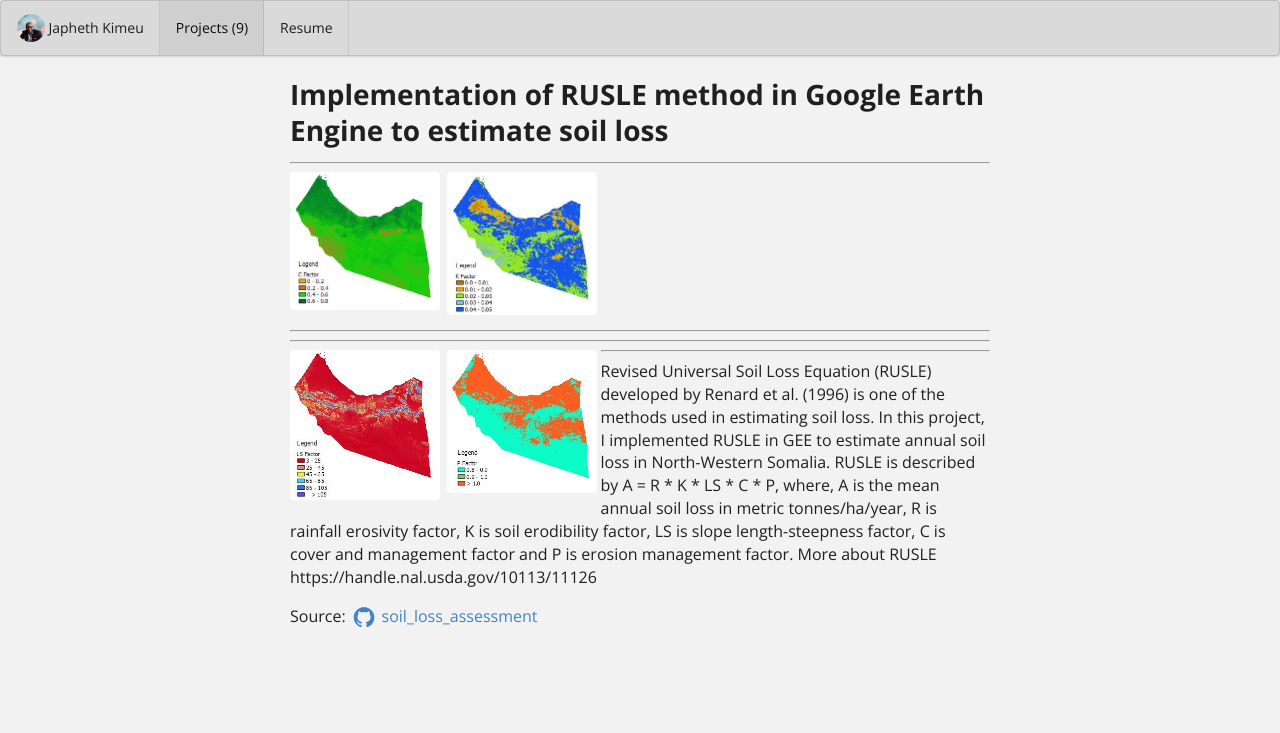
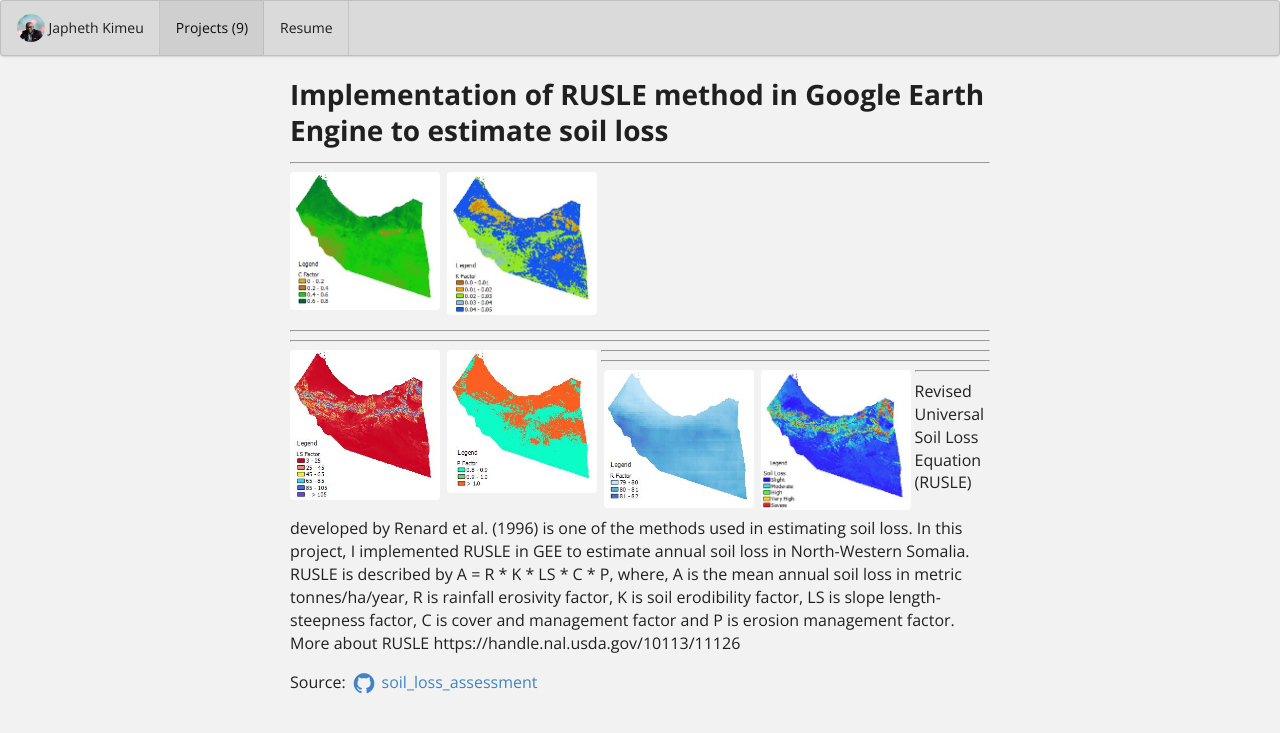
Before and after one commit to japhethkimeu/japhethkimeu.github.io, a Jekyll site: the page built from projects/project-3.md, in a window 1280 px wide. Shown: the top 733 px of the page. Built offline with Jekyll 4.4.1, drawn with Linux system fonts in a browser that asks for light colours.

Commit message:
Update project-3.md

```diff
--- a/projects/project-3.md
+++ b/projects/project-3.md
@@ -29,6 +29,18 @@
   <img align="left" class="ui image" src="../images/P.JPG">
 </div>
 ---
+---
+<div class="ui small rounded images">
+  <img align="left" class="ui image" src="../images/R.JPG">
+</div>
+<div class="ui small rounded images">
+  <img align="left" class="ui image" src="../images/annual_soil_loss.JPG">
+</div>
+---
+
+
+
+
 
 Revised Universal Soil Loss Equation (RUSLE) developed by Renard et al. (1996) is one of the methods used in estimating soil loss. In this project, I implemented RUSLE in GEE to estimate annual soil loss in North-Western Somalia. RUSLE is described by A = R * K * LS * C * P, where, A is the mean annual soil loss in metric tonnes/ha/year, R is rainfall erosivity factor, K is soil erodibility factor, LS is slope length-steepness factor, C is cover and management factor and P is erosion management factor. More about RUSLE https://handle.nal.usda.gov/10113/11126
 
```
